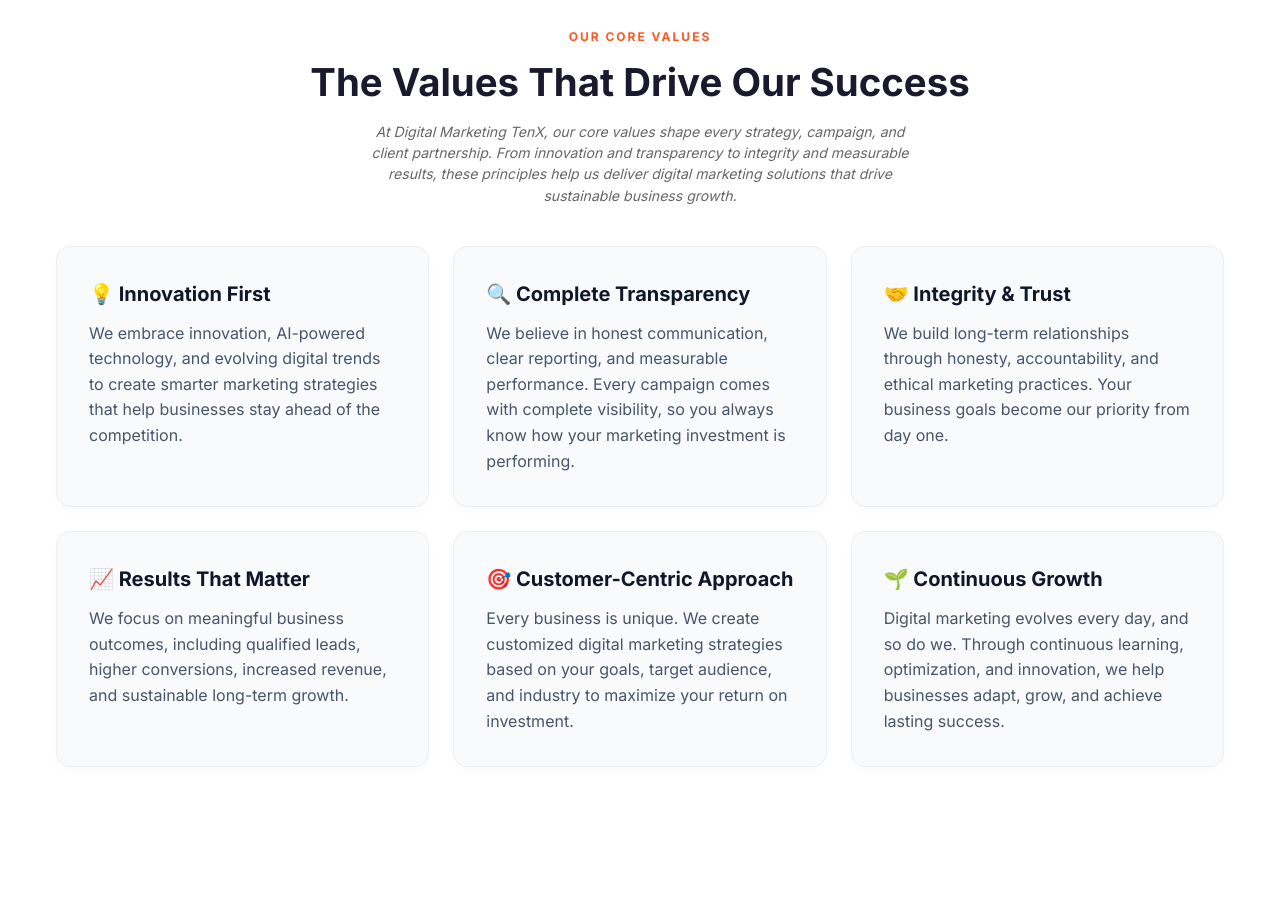
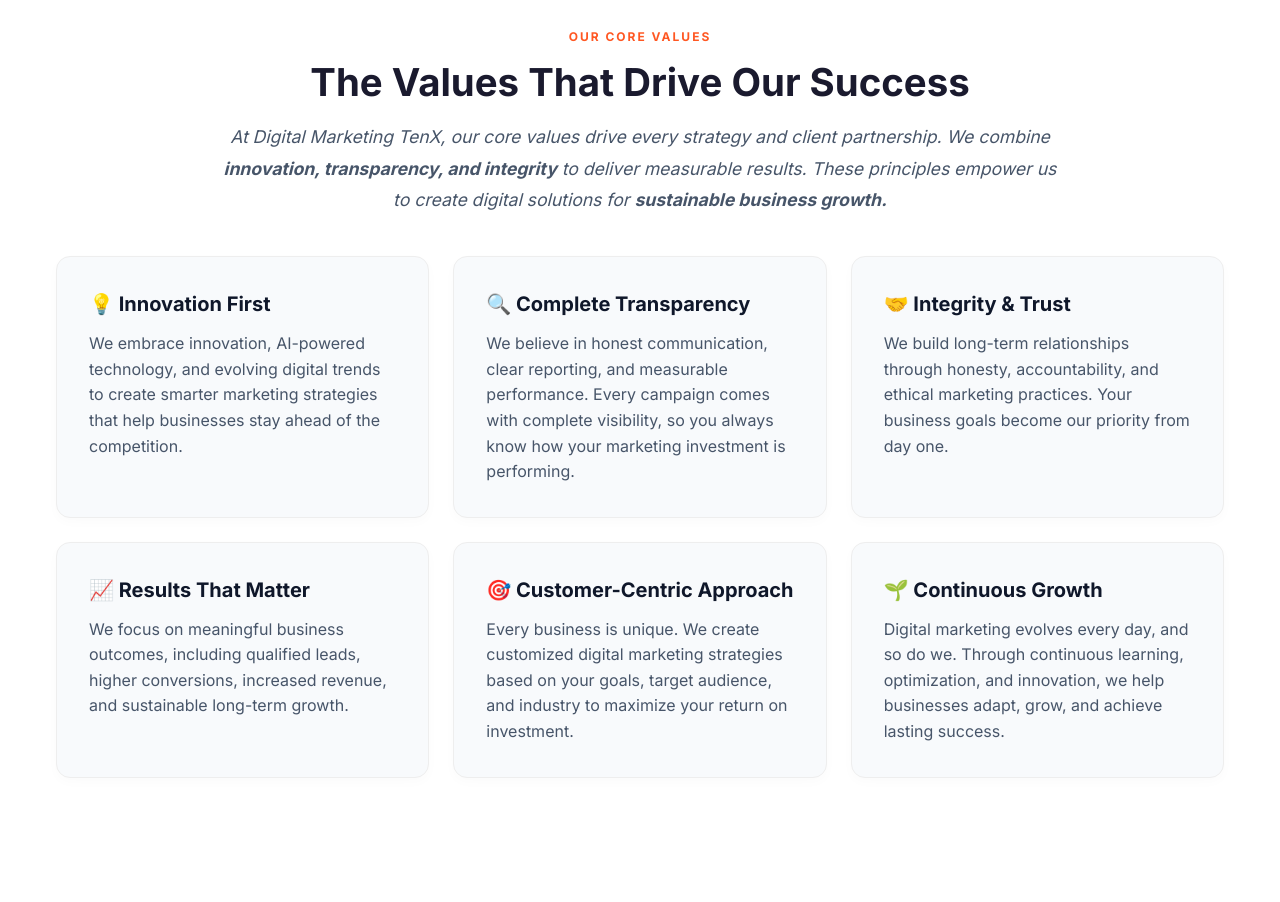
Before and after one commit to Srinivasaraot20/tenx, a Next.js app: page /about-us in a window 1280 px wide. Shown: the part 2340-3242 px from the top of the page. Built offline with nearby package versions, Linux system fonts and the light colour scheme; no server answers.

Commit message:
Update core values text and styling to match reference image

```diff
--- a/src/app/about-us/page.js
+++ b/src/app/about-us/page.js
@@ -265,7 +265,8 @@
           <div className="sec-header">
             <span className="eyebrow">OUR CORE VALUES</span>
             <h2>The Values That Drive Our Success</h2>
-            <p>At Digital Marketing TenX, our core values shape every strategy, campaign, and client partnership. From innovation and transparency to integrity and measurable results, these principles help us deliver digital marketing solutions that drive sustainable business growth.
+            <p style={{ maxWidth: "850px", margin: "0 auto", lineHeight: "1.8", color: "#475569", fontSize: "1.1rem" }}>
+              At Digital Marketing TenX, our core values drive every strategy and client partnership. We combine <strong>innovation, transparency, and integrity</strong> to deliver measurable results. These principles empower us to create digital solutions for <strong>sustainable business growth.</strong>
             </p>
           </div>
           <div className="values-grid" style={{display: "grid", gridTemplateColumns: "repeat(auto-fit, minmax(300px, 1fr))", gap: "24px", maxWidth: "1200px", margin: "0 auto"}}>
```
